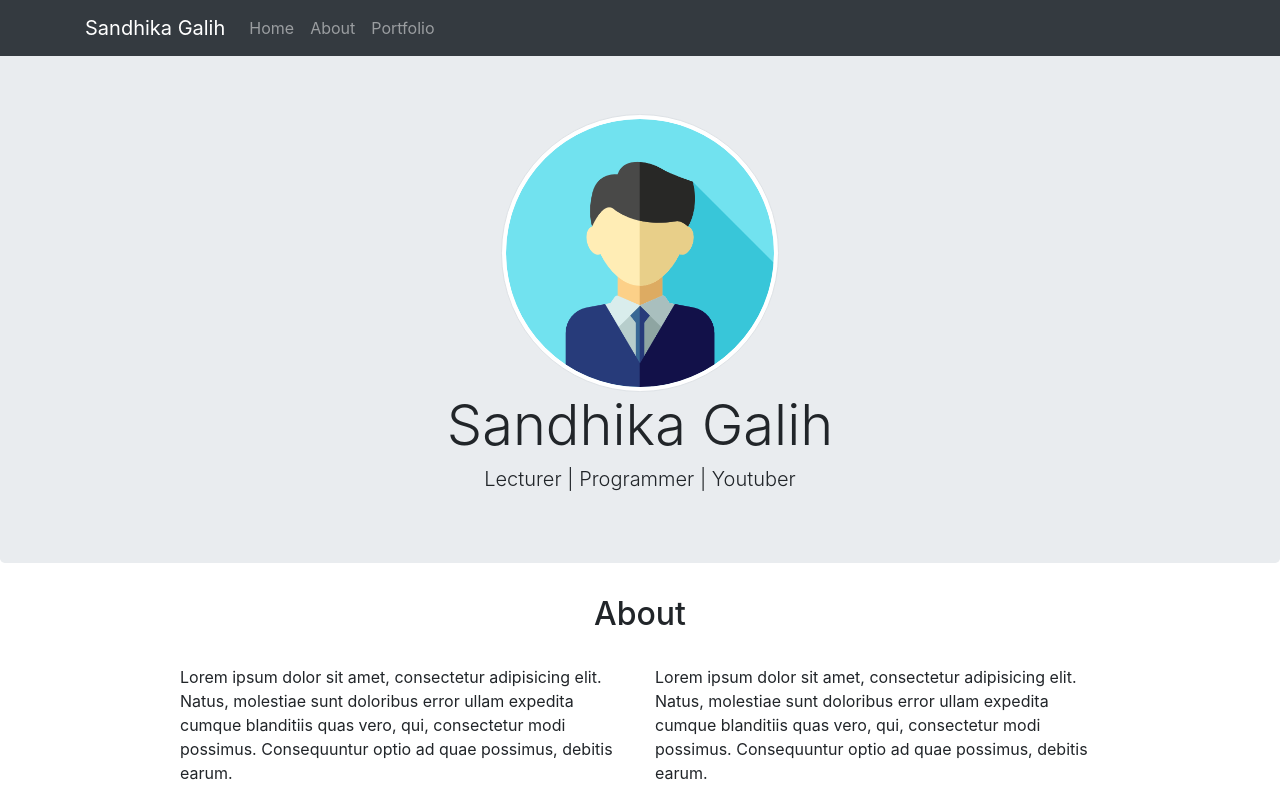
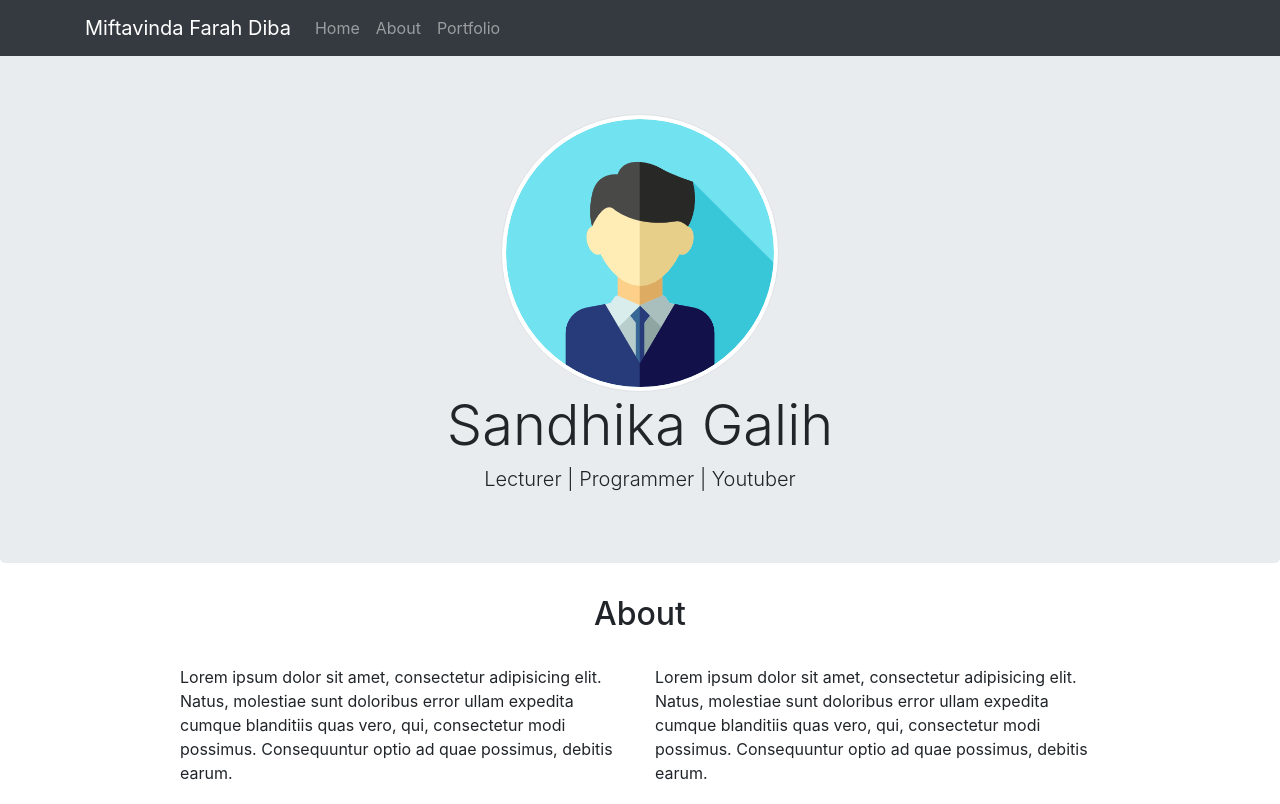
Before and after one commit to miftavinda/bootstrap-4, a plain HTML site: page index.html in a window 1280 px wide. Shown: the top 804 px of the page. Drawn offline with nearby package versions, Linux system fonts and the light colour scheme.

Commit message:
mengubah judul web

```diff
--- a/index.html
+++ b/index.html
@@ -17,7 +17,7 @@
 
     <nav class="navbar navbar-expand-lg navbar-dark bg-dark fixed-top">
       <div class="container">
-        <a class="navbar-brand" href="#home">Sandhika Galih</a>
+        <a class="navbar-brand" href="#home">Miftavinda Farah Diba</a>
         <button class="navbar-toggler" type="button" data-toggle="collapse" data-target="#navbarNavDropdown" aria-controls="navbarNavDropdown" aria-expanded="false" aria-label="Toggle navigation">
           <span class="navbar-toggler-icon"></span>
         </button>
```
